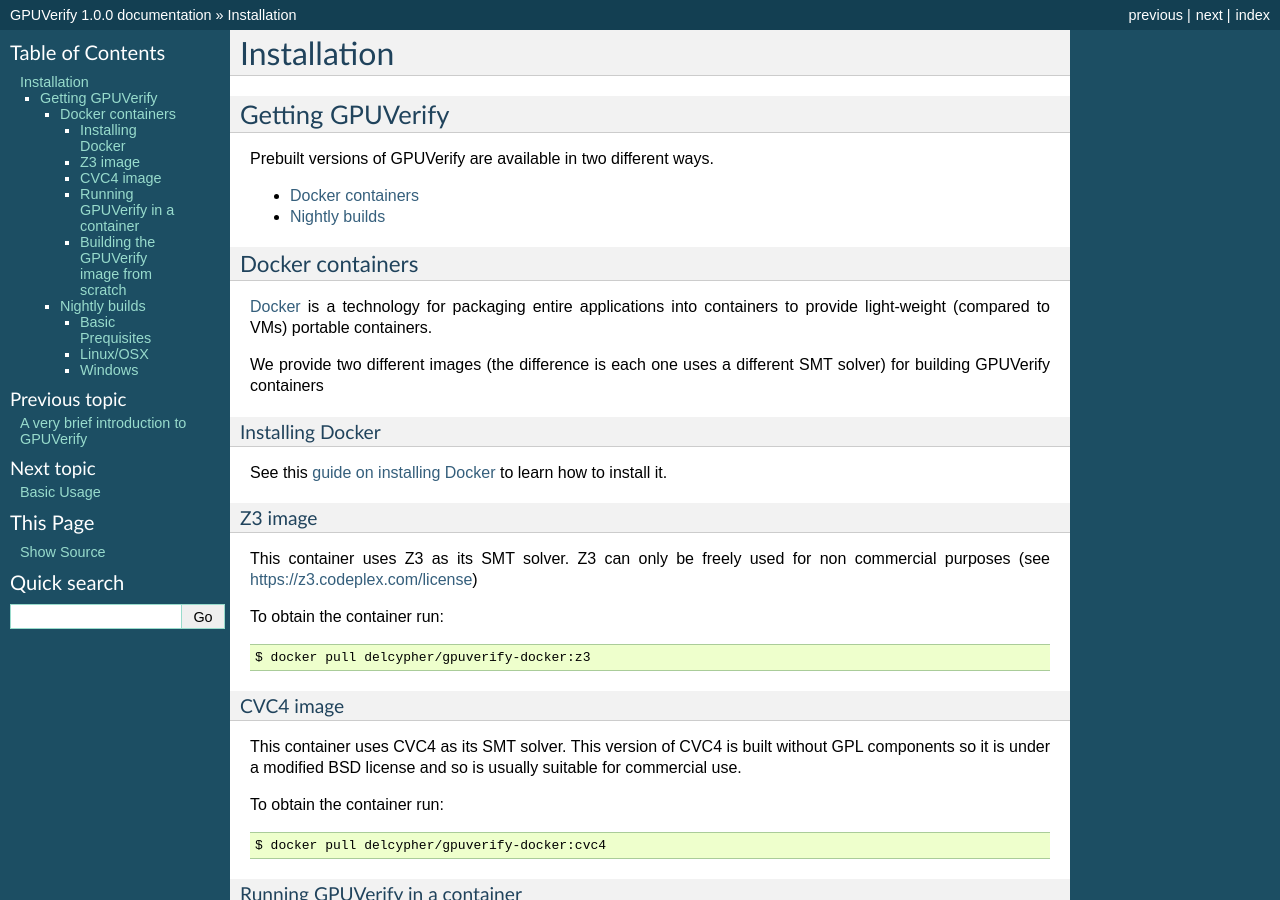
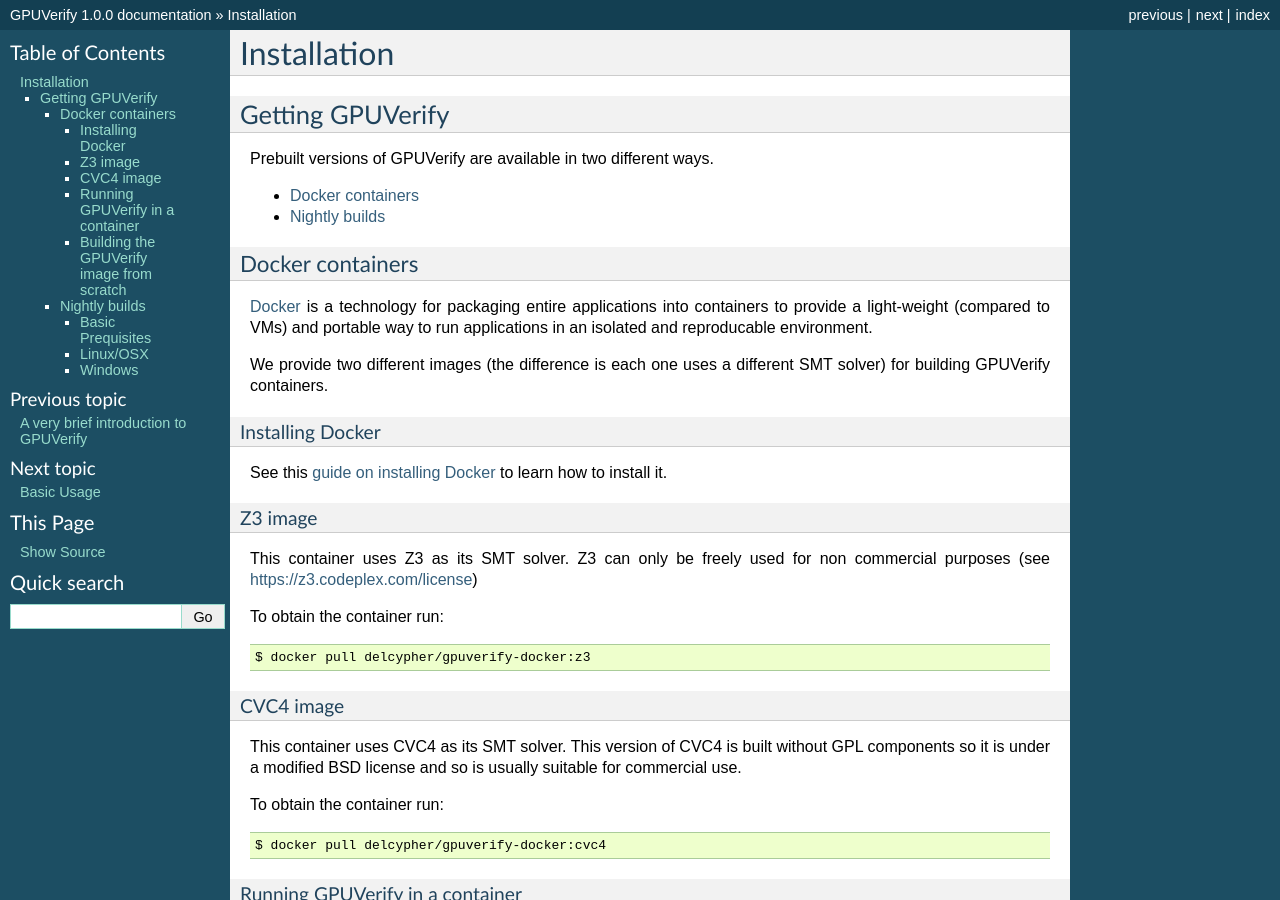
Before and after one commit to mc-imperial/gpuverify, a Sphinx documentation site: the page built from Documentation/installation.rst, in a window 1280 px wide and 900 px high. Built offline with Sphinx 7.4.7, drawn with Linux system fonts in a browser that asks for light colours; formulas are drawn with MathJax 3.

Commit message:
Improve description of Docker.

```diff
--- a/Documentation/installation.rst
+++ b/Documentation/installation.rst
@@ -16,10 +16,11 @@
 -----------------
 
 `Docker <https://www.docker.com/>`_ is a technology for packaging entire applications into
-containers to provide light-weight (compared to VMs) portable containers.
+containers to provide a light-weight (compared to VMs) and portable way to run applications
+in an isolated and reproducable environment.
 
 We provide two different images (the difference is each one uses a different SMT solver)
-for building GPUVerify containers
+for building GPUVerify containers.
 
 Installing Docker
 ^^^^^^^^^^^^^^^^^
```
